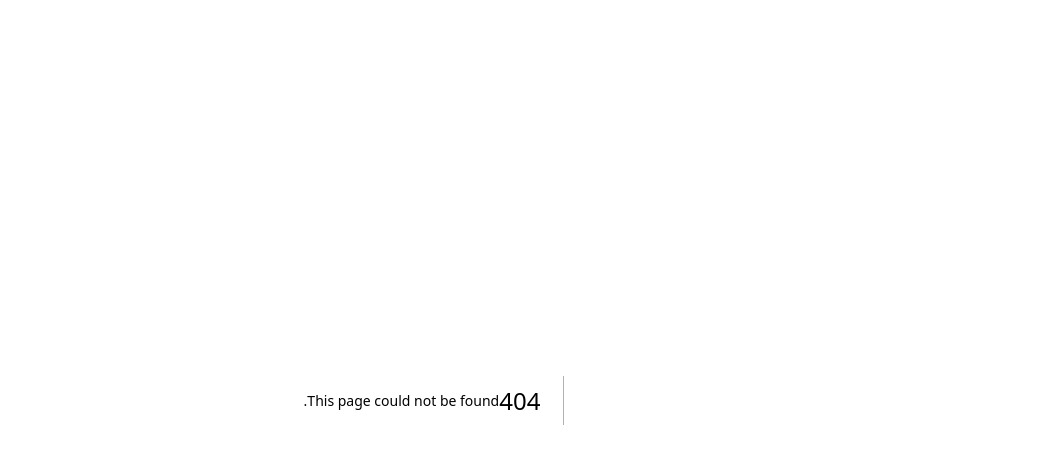
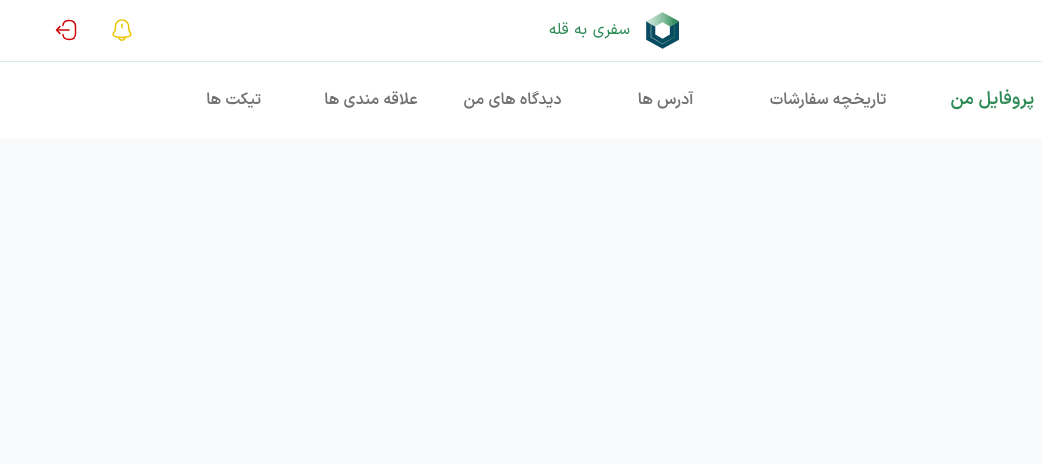
Before and after one commit to mahdihagollahi/Store-Mountaineering, a Next.js app: page /userdashboard/profile in a window 1280 px wide. Before the commit this address had no page. Shown: the top 464 px of the page, without its empty margins (238-1280 px from the left). Built offline with nearby package versions, Linux system fonts and the light colour scheme.

Commit message:
add header and navbar in user dashboard

```diff
--- /dev/null
+++ b/src/app/(panel)/userdashboard/profile/page.tsx
@@ -0,0 +1,16 @@
+import Header from "@/component/UserDashboard/Profile/Header";
+import Navbar from "@/component/UserDashboard/Profile/Navbar";
+import React, { Fragment } from "react";
+
+const page = () => {
+  return (
+    <Fragment>
+      <div className="bg-white border-b border-[#D6EDE1]">
+        <Header />
+      </div>
+      <Navbar/>
+    </Fragment>
+  );
+};
+
+export default page;
--- /dev/null
+++ b/src/component/UserDashboard/Profile/Header.tsx
@@ -0,0 +1,38 @@
+import React, { Fragment } from "react";
+import Link from "next/link";
+import Image from "next/image";
+import Logo from "@/assent/Imge/Product/Logo.svg";
+import NotifeIcon from "@/assent/Imge/UserDashboard/notification.svg";
+import LogoutIcon from "@/assent/Imge/UserDashboard/logout.svg";
+const Header = () => {
+  return (
+    <Fragment>
+      <div className="px-20 flex justify-between ">
+        <div className="w-20"></div>
+
+        <div className="flex items-center my-3">
+          <Link href="/">
+            <div className="flex items-center  gap-4 ">
+              <div>
+                <Image src={Logo} width={33} height={37} alt="" />
+              </div>
+              <div>
+                <p className="font-semibold text-base leading-6 text-[#2E8B57]">
+                  سفری به قله
+                </p>
+              </div>
+            </div>
+          </Link>
+        </div>
+        <div className="flex justify-end ">
+          <div className="flex gap-8 items-center">
+            <Image src={NotifeIcon} width={24} height={24} alt="notife" />
+            <Image src={LogoutIcon} width={24} height={24} alt="logout" />
+          </div>
+        </div>
+      </div>
+    </Fragment>
+  );
+};
+
+export default Header;
--- /dev/null
+++ b/src/component/UserDashboard/Profile/Navbar.tsx
@@ -0,0 +1,125 @@
+"use client";
+import React from "react";
+
+import Link from "next/link";
+import { usePathname } from "next/navigation";
+
+function Navbar() {
+  const pathName = usePathname();
+
+  return (
+    <div className="relative bg-white z-10">
+      <div className="flex px-4 md:px-20 py-6 items-center md:justify-between">
+        <div className="flex justify-center items-center w-full ">
+          <div className="hidden md:flex  gap-16 items-center">
+            <Link href="/userdashboard/profile">
+              <button className="cursor-pointer">
+                <span
+                  style={pathName === "/userdashboard/profile" ? { color: "#2E8B57" } : {}}
+                  className={`w-20 font-demiBold text-base whitespace-nowrap
+                  ${
+                    pathName === "/userdashboard/profile"
+                      ? " text-[#2E8B57] pb-[2px] w-[90px] text-lg mt-[1px] leading-7 font-bold duration-300"
+                      : "text-[#727272]"
+                  }
+                  hover:w-[90px] hover:text-[#2E8B57]   hover:text-lg duration-300`}
+                >
+                 پروفایل من
+                </span>
+              </button>
+            </Link>
+
+            <Link href="/userdashboard/orderhistory">
+              <button className="cursor-pointer">
+                <span
+                  style={pathName === "/userdashboard/orderhistory" ? { color: "#2E8B57" } : {}}
+                  className={`w-20 font-demiBold text-base whitespace-nowrap
+                      ${
+                        pathName === "/userdashboard/orderhistory"
+                          ? " text-[#2E8B57] pb-[2px] w-[90px] text-lg mt-[1px] leading-7 font-bold duration-300"
+                          : "text-[#727272]"
+                      }
+                      hover:w-[90px] hover:text-[#2E8B57]   hover:text-lg duration-300`}
+                >
+                  تاریخچه سفارشات
+                </span>
+              </button>
+            </Link>
+
+            <Link href="/">
+              <button className="cursor-pointer">
+                <p
+                  style={pathName === "/" ? { color: "#2E8B57" } : {}}
+                  className={`w-20 font-demiBold text-base whitespace-nowrap
+                     ${
+                       pathName === "/"
+                         ? " text-[#2E8B57] pb-[2px] w-[90px] text-lg mt-[1px] leading-7 font-bold duration-300"
+                         : "text-[#727272]"
+                     }
+                     hover:w-[90px] hover:text-[#2E8B57]   hover:text-lg duration-300`}
+                >
+                 آدرس ها
+                </p>
+              </button>
+            </Link>
+
+            <Link href="/mountaineeringmagazine">
+              <button className="cursor-pointer">
+                <p
+                  style={pathName === "/mountaineeringmagazine" ? { color: "#2E8B57" } : {}}
+                  className={`w-20 font-demiBold text-base whitespace-nowrap
+                     ${
+                       pathName === "/mountaineeringmagazine"
+                         ? " text-[#2E8B57] pb-[2px] w-[90px] text-lg mt-[1px] leading-7 font-bold duration-300"
+                         : "text-[#727272]"
+                     }
+                     hover:w-[90px] hover:text-[#2E8B57]   hover:text-lg duration-300`}
+                >
+                  دیدگاه های من
+                </p>
+              </button>
+            </Link>
+
+            <Link href="/aboutus">
+              <button className="cursor-pointer">
+                <p
+                  style={pathName === "/aboutus" ? { color: "#2E8B57" } : {}}
+                  className={`w-20 font-demiBold text-base whitespace-nowrap
+                     ${
+                       pathName === "/aboutus"
+                         ? " text-[#2E8B57] pb-[2px] w-[90px] text-lg mt-[1px] leading-7 font-bold duration-300"
+                         : "text-[#727272]"
+                     }
+                     hover:w-[90px] hover:text-[#2E8B57]   hover:text-lg duration-300`}
+                >
+                علاقه مندی ها
+                </p>
+              </button>
+            </Link>
+
+            <Link href="/aboutus">
+              <button className="cursor-pointer">
+                <p
+                  style={pathName === "/aboutus" ? { color: "#2E8B57" } : {}}
+                  className={`w-20 font-demiBold text-base whitespace-nowrap
+                     ${
+                       pathName === "/aboutus"
+                         ? " text-[#2E8B57] pb-[2px] w-[90px] text-lg mt-[1px] leading-7 font-bold duration-300"
+                         : "text-[#727272]"
+                     }
+                     hover:w-[90px] hover:text-[#2E8B57]   hover:text-lg duration-300`}
+                >
+               تیکت ها
+                </p>
+              </button>
+            </Link>
+          </div>
+
+
+        </div>
+      </div>
+    </div>
+  );
+}
+
+export default Navbar;
```
Also changed, not shown: src/assent/Imge/UserDashboard/logout.svg (added), src/assent/Imge/UserDashboard/notification.svg (added).
